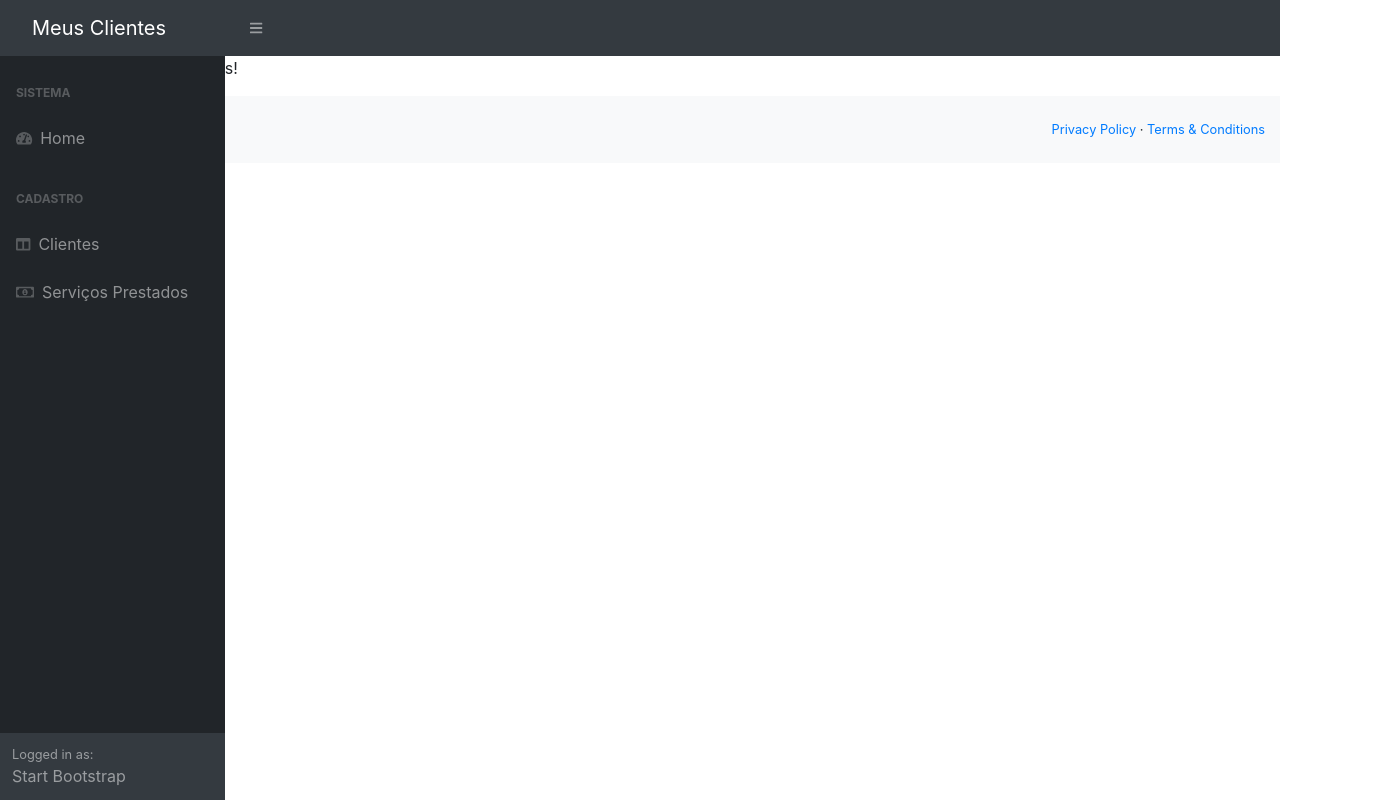
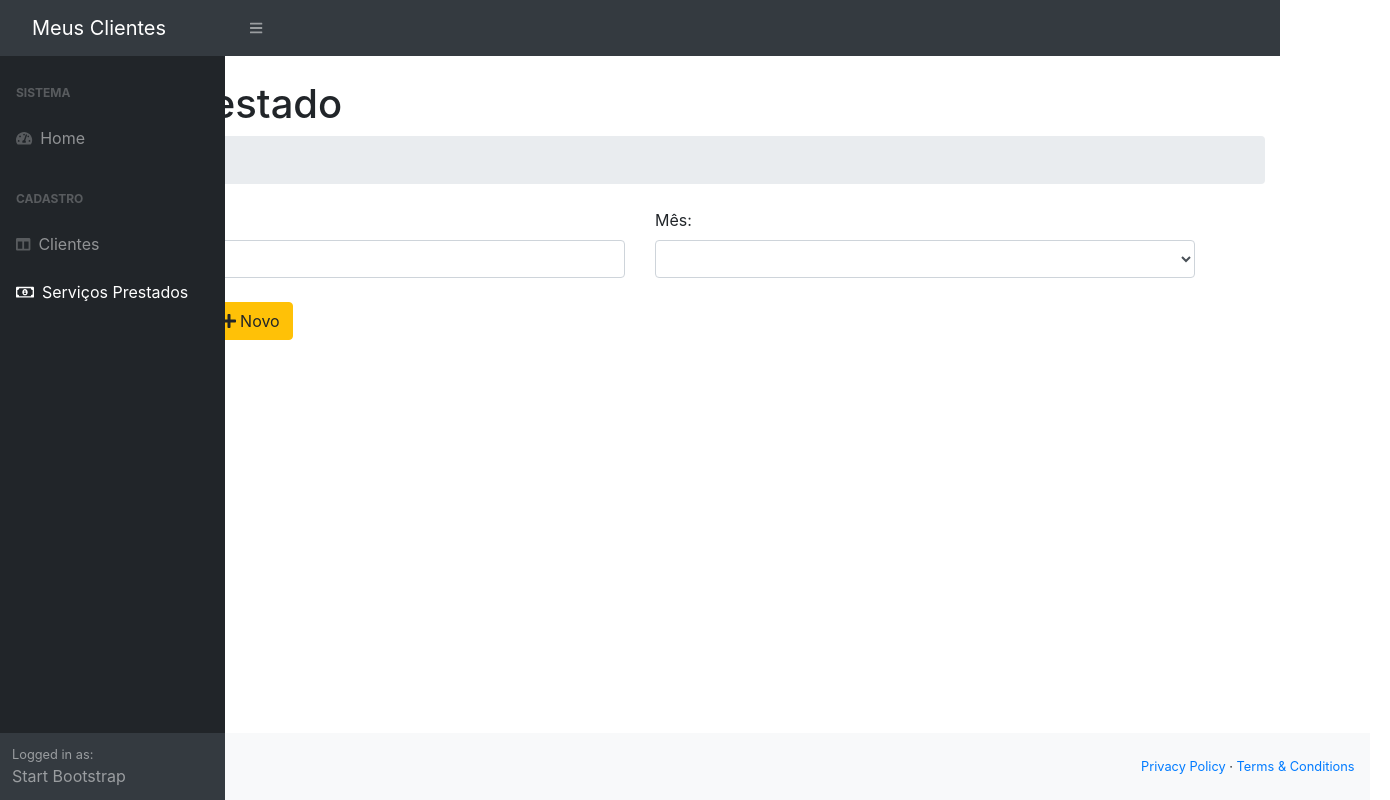
Before and after one commit to EricLima1993/AppServicosFront, an Angular app: page /servico-prestado-lista in a window 1280 px wide. Shown: the whole page, 1390 px wide, since content can reach past the window. Built offline with nearby package versions, Linux system fonts and the light colour scheme.

Commit message:
Desenvolvimento da dela de listagem de servico, navegação entre telas de servico e integração com a api

```diff
--- a/src/app/app.component.html
+++ b/src/app/app.component.html
@@ -6,7 +6,7 @@
       <div class="container-fluid">
         <router-outlet></router-outlet>
       </div>
-      <footer class="py-4 bg-light mt-auto">
+      <footer class="py-4 bg-light mt-auto rodape">
         <div class="container-fluid">
             <div class="d-flex align-items-center justify-content-between small">
                 <div class="text-muted">Copyright &copy; Meus Clientes 2024</div>
--- a/src/app/app.component.scss
+++ b/src/app/app.component.scss
@@ -0,0 +1,5 @@
+.rodape{
+    position: absolute;
+    width: 91%;
+    bottom: 0%;
+}
--- a/src/app/servico-prestado.service.ts
+++ b/src/app/servico-prestado.service.ts
@@ -1,8 +1,9 @@
-import { HttpClient } from '@angular/common/http';
+import { HttpClient, HttpParams } from '@angular/common/http';
 import { Injectable } from '@angular/core';
 import { ServicoPrestado } from './servico-prestado/servicoPrestado';
 import { Observable } from 'rxjs';
 import { environment } from '../environments/environment.development';
+import { ServicoPrestadoLista } from './servico-prestado/servico-prestado-lista/servicoPrestadoLista';
 
 @Injectable({
   providedIn: 'root'
@@ -16,4 +17,10 @@
   salvar(servico:ServicoPrestado):Observable<ServicoPrestado>{
     return this.http.post(this.apiURL+"/criar", servico);
   }
+
+  buscar(nome:string, mes:number):Observable<ServicoPrestadoLista[]>{
+    const httpParams = new HttpParams().set("nome", nome).set("mes", mes ? mes.toString() : "");
+
+    return this.http.get<any>(`${this.apiURL}/buscar/?${httpParams.toString()}`);
+  }
 }
--- a/src/app/servico-prestado/servico-prestado-form/servico-prestado-form.component.html
+++ b/src/app/servico-prestado/servico-prestado-form/servico-prestado-form.component.html
@@ -3,7 +3,7 @@
     <li class="breadcrumb-item active">Novo</li>
 </ol>
 <div class="container">
-    <form #clienteForm="ngForm" (ngSubmit)="onSubmit()">
+    <form #servicoForm="ngForm" (ngSubmit)="onSubmit()">
 
         <div class="row">
             <div class="col-md-12">
@@ -59,6 +59,9 @@
                 <button type="submit" class="btn btn-success">
                     <i class="fa fa-save"></i> Salvar
                 </button>
+                <button type="button" class="btn btn-danger ml-1" (click)="voltarParaListagem()">
+                    <i class="fa fa-arrow-alt-circle-left"></i> Voltar
+                </button>
             </div>
         </div>
     </form>
--- a/src/app/servico-prestado/servico-prestado-form/servico-prestado-form.component.ts
+++ b/src/app/servico-prestado/servico-prestado-form/servico-prestado-form.component.ts
@@ -3,6 +3,7 @@
 import { ClientesService } from '../../clientes.service';
 import { ServicoPrestado } from '../servicoPrestado';
 import { ServicoPrestadoService } from '../../servico-prestado.service';
+import { Router } from '@angular/router';
 
 @Component({
   selector: 'app-servico-prestado-form',
@@ -16,7 +17,7 @@
   success:boolean = false;
   errors!:string[];
 
-  constructor(private clienteSevice: ClientesService, private service: ServicoPrestadoService){
+  constructor(private clienteSevice: ClientesService, private service: ServicoPrestadoService, private router:Router){
     this.servico = new ServicoPrestado();
   }
   ngOnInit(): void {
@@ -24,7 +25,19 @@
   }
 
   onSubmit(){
-    this.service.salvar(this.servico).subscribe(response => { this.servico = response; this.success = true; this.errors = []; this.servico = new ServicoPrestado()}, errorResponse =>{ this.errors = errorResponse.error.errors; this.success = false});
+    this.service.salvar(this.servico).subscribe(response => {
+      this.servico = response;
+      this.success = true;
+      this.errors = [];
+      this.servico = new ServicoPrestado();
+    }, errorResponse =>{
+      this.errors = errorResponse.error.errors;
+      this.success = false
+    });
+  }
+
+  voltarParaListagem(){
+    this.router.navigate(["/servico-prestado-lista"]);
   }
 
 }
--- a/src/app/servico-prestado/servico-prestado-lista/servico-prestado-lista.component.html
+++ b/src/app/servico-prestado/servico-prestado-lista/servico-prestado-lista.component.html
@@ -1 +1,68 @@
-<p>servico-prestado-lista works!</p>
+<h1 class="mt-4">Serviço Prestado</h1>
+<ol class="breadcrumb mb-4">
+    <li class="breadcrumb-item active">Consulta</li>
+</ol>
+<div class="container">
+    <form #ConsultaForm="ngForm" (submit)="consultar()">
+
+        <div class="row">
+            <div class="col-md-6">
+                <label for="inputNome">Nome Cliente:</label>
+                <input type="text"  class="form-control" name="nome" id="inputNome" [(ngModel)]="nome"/>
+            </div>
+            <div class="col-md-6">
+                <label for="inputMes">Mês:</label>
+                <select class="form-control" name="mes" [(ngModel)]="mes">
+                    <option value="">Selecione...</option>
+                    <option *ngFor="let mes of meses" [ngValue]="mes">
+                        {{mes}}
+                    </option>
+                </select>
+            </div>
+        </div>
+
+        <br />
+        <div class="row">
+            <div class="col-md-3">
+                <button type="submit" class="btn btn-primary">
+                    <i class="fa fa-search"></i> Consultar
+                </button>
+                <button class="btn btn-warning ml-1" (click)="novoServico()">
+                    <i class="fa fa-plus"></i> Novo
+                </button>
+            </div>
+        </div>
+
+        <br />
+        <div class="row">
+            <div class="col-md-12">
+                <div *ngIf="mesagem" class="alert alert-warning" role="alert">
+                    {{mesagem}}
+                </div>
+            </div>
+        </div>
+
+        <div class="row" *ngIf="tabelaConteudo">
+            <div class="col-md-12">
+                <table class="table table-condensed table-hover">
+                    <thead>
+                        <tr>
+                            <th>Descrição</th>
+                            <th>Valor</th>
+                            <th>Data de Cadastro</th>
+                            <th>Cliente</th>
+                        </tr>
+                    </thead>
+                    <tbody>
+                        <tr *ngFor="let servico of lista">
+                            <th>{{ servico.descricao }}</th>
+                            <th>{{ servico.valor }}</th>
+                            <th>{{ servico.data }}</th>
+                            <th>{{ servico.cliente.nome }}</th>
+                        </tr>
+                    </tbody>
+                </table>
+            </div>
+        </div>
+    </form>
+</div>
--- a/src/app/servico-prestado/servico-prestado-lista/servico-prestado-lista.component.ts
+++ b/src/app/servico-prestado/servico-prestado-lista/servico-prestado-lista.component.ts
@@ -1,10 +1,44 @@
-import { Component } from '@angular/core';
+import { Component, OnInit } from '@angular/core';
+import { ServicoPrestadoLista } from './servicoPrestadoLista';
+import { ServicoPrestadoService } from '../../servico-prestado.service';
+import { Router } from '@angular/router';
 
 @Component({
   selector: 'app-servico-prestado-lista',
   templateUrl: './servico-prestado-lista.component.html',
   styleUrl: './servico-prestado-lista.component.scss'
 })
-export class ServicoPrestadoListaComponent {
+export class ServicoPrestadoListaComponent implements OnInit {
 
+  nome!:string;
+  mes!: number;
+  meses: number[];
+  lista!: ServicoPrestadoLista[];
+  mesagem!: string;
+  tabelaConteudo: boolean = false;
+
+  constructor(private service: ServicoPrestadoService, private router:Router){
+    this.meses = [1,2,3,4,5,6,7,8,9,10,11,12];
+  }
+
+  ngOnInit(): void {
+
+  }
+
+  consultar(){
+    this.service.buscar(this.nome, this.mes).subscribe(response => {
+      if(response.length === 0){
+        this.mesagem = "Nenhum serviço encontrado!";
+        this.tabelaConteudo = false;
+      }else{
+        this.mesagem = "";
+        this.tabelaConteudo = true;
+        this.lista = response
+      }
+    });
+  }
+
+  novoServico(){
+    this.router.navigate(["/servico-prestado-form"]);
+  }
 }
--- /dev/null
+++ b/src/app/servico-prestado/servico-prestado-lista/servicoPrestadoLista.ts
@@ -0,0 +1,8 @@
+import { Cliente } from "../../clientes/clientes-form/cliente";
+
+export class ServicoPrestadoLista{
+    descricao?:string;
+    valor?:number;
+    data?: string;
+    cliente!:Cliente;
+}
--- a/src/app/template/sidebar/sidebar.component.html
+++ b/src/app/template/sidebar/sidebar.component.html
@@ -12,7 +12,7 @@
                 <a class="nav-link collapsed" routerLink="/clientes-lista" data-toggle="collapse" data-target="#collapseLayouts" aria-expanded="false" aria-controls="collapseLayouts">
                     <div class="sb-nav-link-icon"><i class="fas fa-columns"></i></div>Clientes
                 </a>
-                <a class="nav-link collapsed" routerLink="/servico-prestado-form" data-toggle="collapse" data-target="#collapseLayouts" aria-expanded="false" aria-controls="collapseLayouts">
+                <a class="nav-link collapsed" routerLink="/servico-prestado-lista" data-toggle="collapse" data-target="#collapseLayouts" aria-expanded="false" aria-controls="collapseLayouts">
                     <div class="sb-nav-link-icon"><i class="far fa-money-bill-alt"></i></div>Serviços Prestados
                 </a>
             </div>
```
